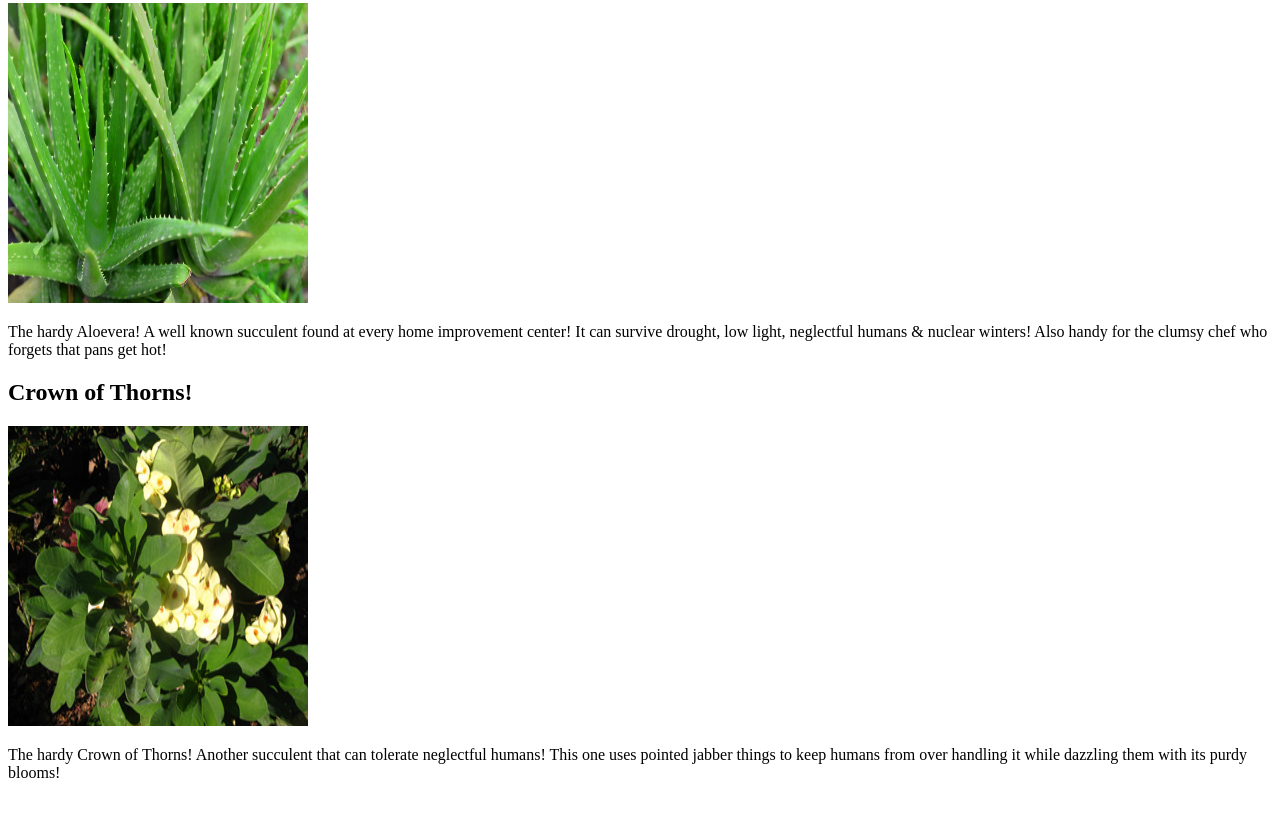
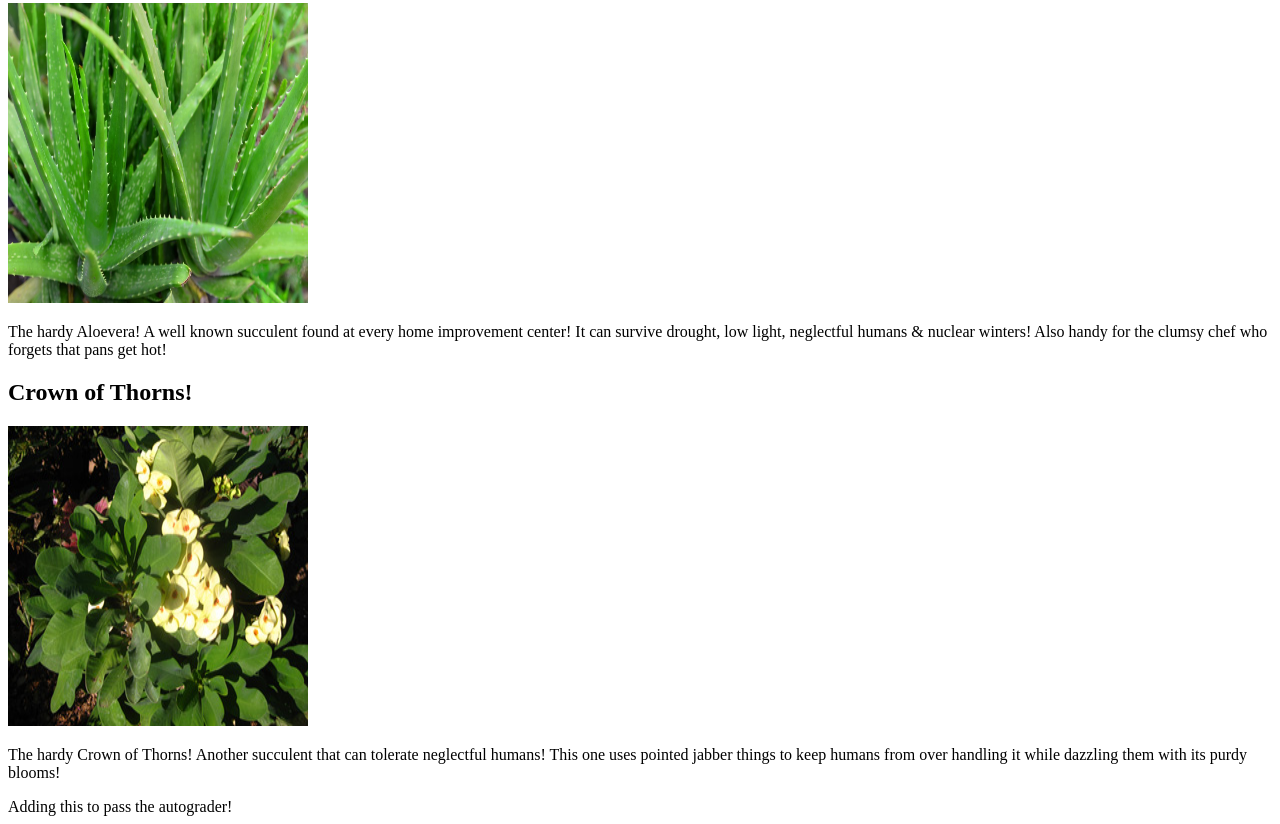
Before and after one commit to rlp390/CopyCat, a website: page index.html in a window 1280 px wide. Shown: the part 679-1503 px from the top of the page. Before the commit the page ends 1477 px from the top, so only its background shows below. Drawn offline with Linux system fonts and the light colour scheme.

Commit message:
Added footer

```diff
--- a/index.html
+++ b/index.html
@@ -59,4 +59,5 @@
          </article>
       </main>
    </body>
+   <footer>Adding this to pass the autograder!</footer>
 </html>
```
